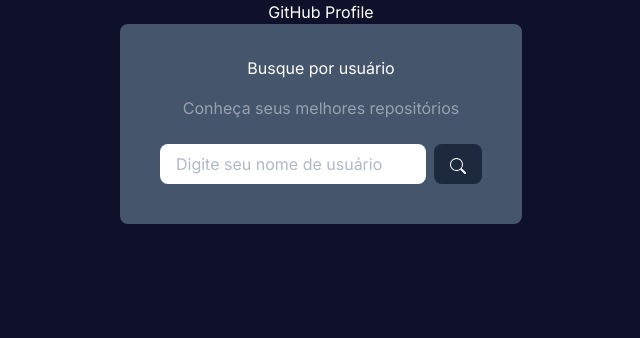
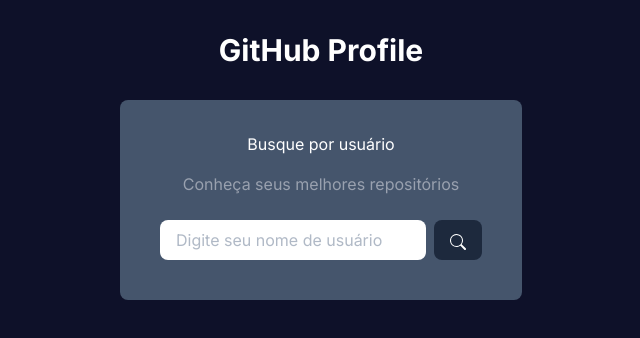
Before and after one commit to Guimunizzs/profilegithubts, a React (Vite) app: page / in a window 1280 px wide. Shown: the top 338 px of the page, without its empty margins (319-959 px from the left). Built offline with nearby package versions, Linux system fonts and the light colour scheme.

Commit message:
feat: add

```diff
--- a/src/App.tsx
+++ b/src/App.tsx
@@ -2,8 +2,8 @@
 
 function App() {
   return (
-    <div className="min-h-screen flex flex-col items-center ">
-      <h1>GitHub Profile</h1>
+    <div className="min-h-screen flex flex-col items-center my-8">
+      <h1 className="text-3xl font-bold ">GitHub Profile</h1>
       <Outlet />
     </div>
   );
--- a/src/components/User.tsx
+++ b/src/components/User.tsx
@@ -19,23 +19,25 @@
       />
       <h2 className="text-xl font-bold">{login}</h2>
       <p className="text-gray-400">
-        <MdLocationPin className="inline-block mr-1" />
+        <MdLocationPin className="inline-block mr-1 " />
         <span>{location}</span>
       </p>
       <div className="flex gap-4 mt-4">
         <div className="text-center">
           <p>Seguidores</p>
-          <p>{followers}</p>
+          <p className="bg-blue-400 rounded-lg my-4">{followers}</p>
         </div>
         <div className="text-center">
           <p>Seguindo</p>
-          <p>{following}</p>
+          <p className="bg-blue-400 rounded-lg my-4">{following}</p>
         </div>
       </div>
       <Link
         to={`/`}
         className="bg-slate-800 px-4 py-2 rounded-lg text-white cursor-pointer hover:bg-slate-700 transition-colors duration-300"
-      />
+      >
+        Ver melhores projetos
+      </Link>
     </div>
   );
 };
--- a/src/routes/Home.tsx
+++ b/src/routes/Home.tsx
@@ -41,7 +41,7 @@
   };
 
   return (
-    <div>
+    <div className="min-h-screen flex flex-col items-center my-8">
       <Search loadUser={loadUser} />
       {user && <User {...user} />}
       {error && <Error />}
```
